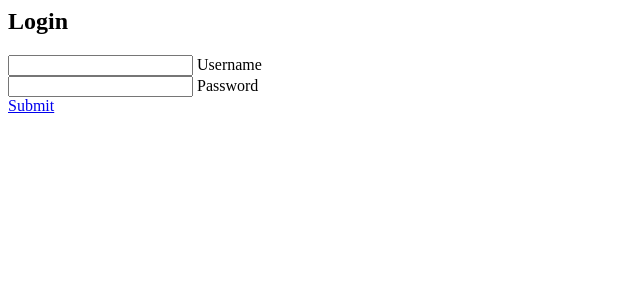
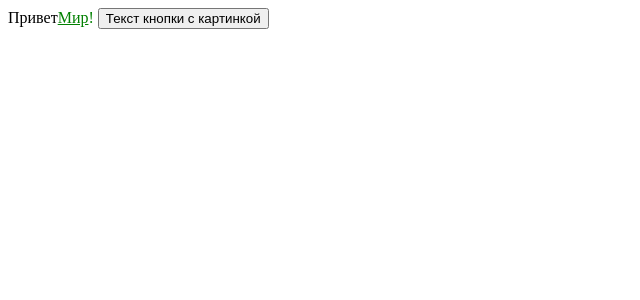
Before and after one commit to wangaray/wangaray.github.io, a PHP site: page / in a window 1280 px wide. Shown: the top 300 px of the page, without its empty margins (0-640 px from the left). Run offline with PHP 8.4, Linux system fonts and the light colour scheme.

Commit message:
Add files via upload

```diff
--- a/index.html
+++ b/index.html
@@ -1,21 +1,13 @@
-<div class="login-box">
-<link rel="stylesheet" href="style.css" type="text/css">
-  <h2>Login</h2>
-  <form>
-    <div class="user-box">
-      <input type="text" name="" required="">
-      <label>Username</label>
-    </div>
-    <div class="user-box">
-      <input type="password" name="" required="">
-      <label>Password</label>
-    </div>
-    <a href="#">
-      <span></span>
-      <span></span>
-      <span></span>
-      <span></span>
-      Submit
-    </a>
-  </form>
-</div>
+<!DOCTYPE HTML>
+<html lang="ru">
+  <head>
+  <meta charset="utf-8"/>
+  <title>tgtргоннрt</title>
+    <link href="Style.css" rel="stylesheet" type="text/css">
+</head>
+<body>
+  Привет<a href="https://www.youtube.com/watch?v=iPV5GKeHyV4&t=70s">Мир<a>!
+    <!--input name="tgttg" type="button" -->
+    <button src="https://banner2.cleanpng.com/20180404/koe/kisspng-html-checkbox-tag-computer-icons-clip-art-sign-up-button-5ac54d2d88cba3.3654350615228797895603.jpg">Текст кнопки с картинкой</button>
+</body>
+</html>
--- a/style.css
+++ b/style.css
@@ -1,18 +1,3 @@
-.fork-me-link {
-  display: block;
-  position: absolute;
-  top: 0;
-  right: -95px;
-  outline: none;
-  -webkit-transition-property: right;
-  -webkit-transition-duration: 1s;
-  -moz-transition-property: right;
-  -moz-transition-duration: 1s;
-  -ms-transition-property: right;
-  -ms-transition-duration: 1s;
-  -o-transition-property: right;
-  -o-transition-duration: 1s;
+a{
+   color:green;
 }
-.fork-me-link:hover{
-  right: 0;
-}
```
